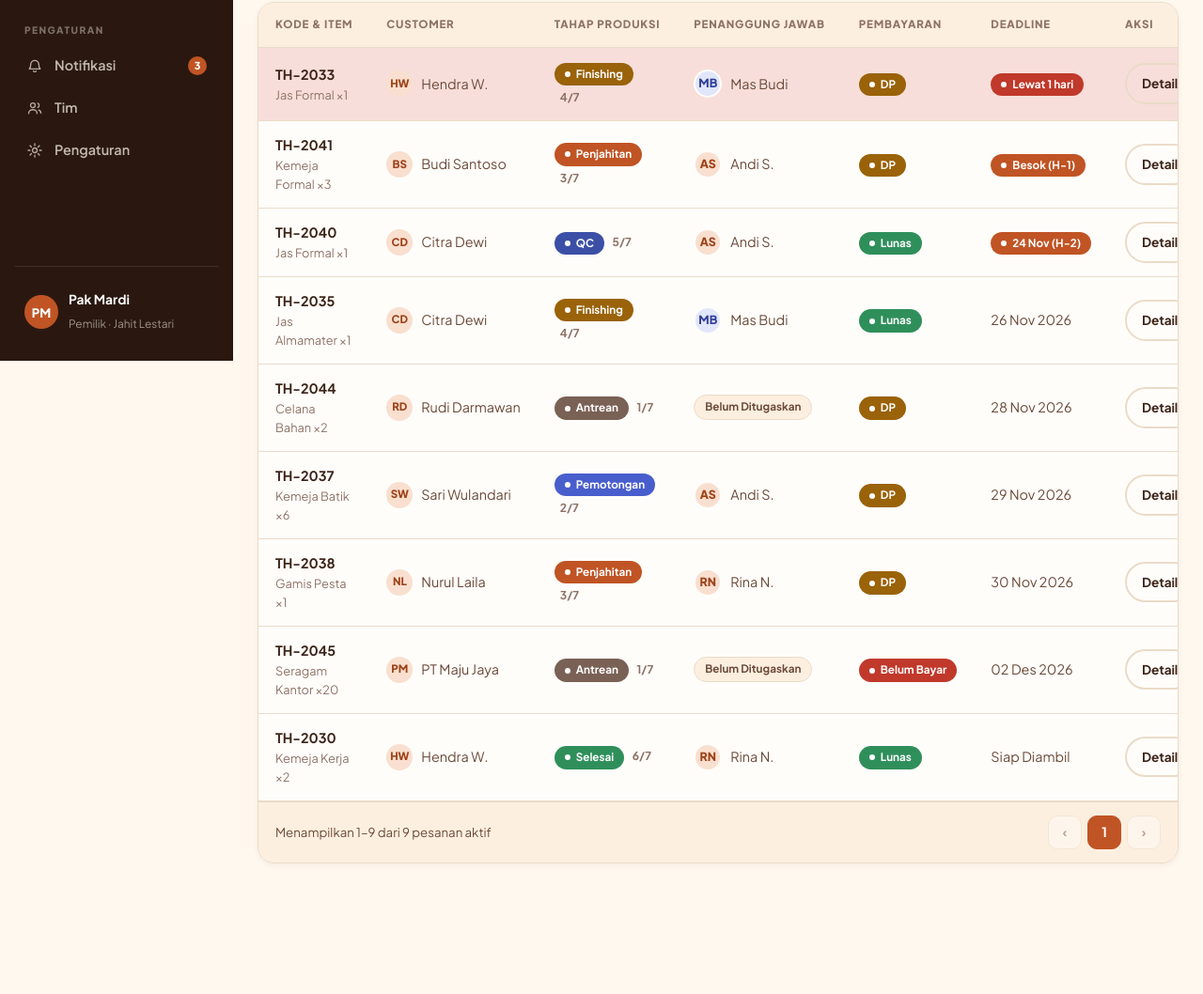
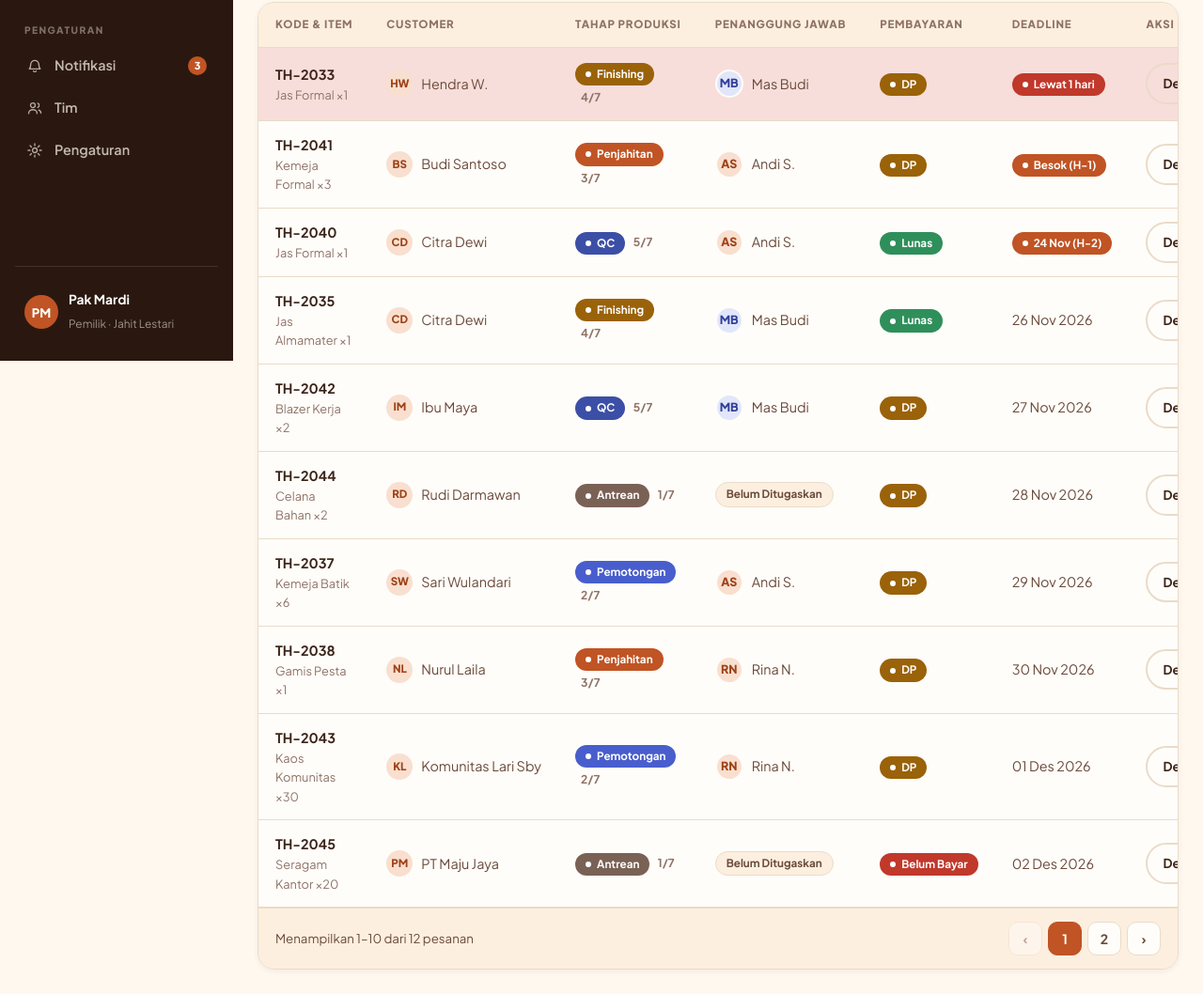
Before and after one commit to zDan1l/TailorHub, a plain HTML site: page app/production/list.html in a window 1280 px wide. Shown: the part 416-1474 px from the top of the page at 94% size. Before the commit the page ends 1361 px from the top, so only its background shows below. Drawn offline with Linux system fonts and the light colour scheme.

Commit message:
fix(production): selaraskan pantau deadline, 12 item, dan pagination 10 per halaman

```diff
--- a/app/production/list.html
+++ b/app/production/list.html
@@ -153,7 +153,7 @@
           </a>
           <a href="deadline-alerts.html" class="btn btn--ghost">
             <svg width="17" height="17"><use href="#i-clock"/></svg>
-            <span>Pantau Deadline</span>
+            <span>Pantau Deadline (2)</span>
           </a>
           <a href="update-status.html" class="btn btn--primary">
             <svg width="17" height="17"><use href="#i-scissors"/></svg>
@@ -348,6 +348,31 @@
                 </td>
               </tr>
 
+              <tr data-stage="qc" data-staff="MB" data-pay="dp">
+                <td>
+                  <a href="detail.html?code=TH-2042" style="color:var(--clay)"><b>TH-2042</b></a>
+                  <div style="font-size:.8rem;color:var(--ink-45)">Blazer Kerja ×2</div>
+                </td>
+                <td>
+                  <div class="cust-cell"><span class="mini">IM</span><span>Ibu Maya</span></div>
+                </td>
+                <td>
+                  <span class="chip chip--qc"><span class="d"></span>QC</span>
+                  <span style="font-size:.76rem;color:var(--ink-45);font-weight:700;margin-left:6px">5/7</span>
+                </td>
+                <td>
+                  <div class="staff-cell"><span class="avatar avatar--sm avatar--indigo">MB</span><span>Mas Budi</span></div>
+                </td>
+                <td><span class="chip chip--dp"><span class="d"></span>DP</span></td>
+                <td>27 Nov 2026</td>
+                <td>
+                  <div class="row-actions">
+                    <a href="detail.html?code=TH-2042" class="btn btn--ghost btn--sm">Detail</a>
+                    <a href="update-status.html?code=TH-2042" class="btn btn--primary btn--sm">Update</a>
+                  </div>
+                </td>
+              </tr>
+
               <tr data-stage="antrean" data-staff="" data-pay="dp">
                 <td>
                   <a href="detail.html?code=TH-2044" style="color:var(--clay)"><b>TH-2044</b></a>
@@ -423,6 +448,31 @@
                 </td>
               </tr>
 
+              <tr data-stage="potong" data-staff="RN" data-pay="dp">
+                <td>
+                  <a href="detail.html?code=TH-2043" style="color:var(--clay)"><b>TH-2043</b></a>
+                  <div style="font-size:.8rem;color:var(--ink-45)">Kaos Komunitas ×30</div>
+                </td>
+                <td>
+                  <div class="cust-cell"><span class="mini">KL</span><span>Komunitas Lari Sby</span></div>
+                </td>
+                <td>
+                  <span class="chip chip--cut"><span class="d"></span>Pemotongan</span>
+                  <span style="font-size:.76rem;color:var(--ink-45);font-weight:700;margin-left:6px">2/7</span>
+                </td>
+                <td>
+                  <div class="staff-cell"><span class="avatar avatar--sm">RN</span><span>Rina N.</span></div>
+                </td>
+                <td><span class="chip chip--dp"><span class="d"></span>DP</span></td>
+                <td>01 Des 2026</td>
+                <td>
+                  <div class="row-actions">
+                    <a href="detail.html?code=TH-2043" class="btn btn--ghost btn--sm">Detail</a>
+                    <a href="update-status.html?code=TH-2043" class="btn btn--primary btn--sm">Update</a>
+                  </div>
+                </td>
+              </tr>
+
               <tr data-stage="antrean" data-staff="" data-pay="unpaid">
                 <td>
                   <a href="detail.html?code=TH-2045" style="color:var(--clay)"><b>TH-2045</b></a>
@@ -473,6 +523,31 @@
                 </td>
               </tr>
 
+              <tr data-stage="diambil" data-staff="RN" data-pay="paid">
+                <td>
+                  <a href="detail.html?code=TH-2026" style="color:var(--clay)"><b>TH-2026</b></a>
+                  <div style="font-size:.8rem;color:var(--ink-45)">Kebaya Wisuda ×1</div>
+                </td>
+                <td>
+                  <div class="cust-cell"><span class="mini">IR</span><span>Ibu Ratna</span></div>
+                </td>
+                <td>
+                  <span class="chip chip--taken"><span class="d"></span>Diambil</span>
+                  <span style="font-size:.76rem;color:var(--ink-45);font-weight:700;margin-left:6px">7/7</span>
+                </td>
+                <td>
+                  <div class="staff-cell"><span class="avatar avatar--sm">RN</span><span>Rina N.</span></div>
+                </td>
+                <td><span class="chip chip--paid"><span class="d"></span>Lunas</span></td>
+                <td>Diambil 20 Nov</td>
+                <td>
+                  <div class="row-actions">
+                    <a href="detail.html?code=TH-2026" class="btn btn--ghost btn--sm">Detail</a>
+                    <a href="update-status.html?code=TH-2026" class="btn btn--primary btn--sm">Update</a>
+                  </div>
+                </td>
+              </tr>
+
               <tr id="emptyRow" hidden>
                 <td colspan="7">
                   <div class="empty" style="padding:32px 16px;">
@@ -487,11 +562,12 @@
         </div>
 
         <div class="table-foot">
-          <span id="tableInfo">Menampilkan 1–9 dari 9 pesanan aktif</span>
-          <nav class="pager" aria-label="Navigasi halaman tabel">
+          <span id="tableInfo">Menampilkan 1–10 dari 12 pesanan</span>
+          <nav class="pager" id="tablePager" aria-label="Navigasi halaman tabel">
             <a href="#" class="is-off" aria-label="Sebelumnya">&lsaquo;</a>
             <a href="#" class="is-on">1</a>
-            <a href="#" class="is-off" aria-label="Berikutnya">&rsaquo;</a>
+            <a href="#">2</a>
+            <a href="#" aria-label="Berikutnya">&rsaquo;</a>
           </nav>
         </div>
       </section>
@@ -503,6 +579,9 @@
 (function () {
   'use strict';
 
+  var PAGE_SIZE = 10;
+  var currentPage = 1;
+
   var searchInput = document.getElementById('listSearch');
   var stageSelect = document.getElementById('filterStage');
   var staffSelect = document.getElementById('filterStaff');
@@ -511,16 +590,16 @@
   var emptyResetBtn = document.getElementById('emptyResetBtn');
   var emptyRow = document.getElementById('emptyRow');
   var tableInfo = document.getElementById('tableInfo');
+  var tablePager = document.getElementById('tablePager');
   var rows = Array.prototype.slice.call(document.querySelectorAll('#prodTable tbody tr[data-stage]'));
 
-  function applyTableFilter() {
+  function getMatchedRows() {
     var query = searchInput.value.trim().toLowerCase();
     var stageVal = stageSelect.value;
     var staffVal = staffSelect.value;
     var payVal = paySelect.value;
-    var visibleCount = 0;
 
-    rows.forEach(function (row) {
+    return rows.filter(function (row) {
       var text = row.textContent.toLowerCase();
       var rStage = row.getAttribute('data-stage') || '';
       var rStaff = row.getAttribute('data-staff') || '';
@@ -533,15 +612,80 @@
         : (!staffVal || rStaff === staffVal);
       var matchPay = !payVal || rPay === payVal;
 
-      var show = matchQuery && matchStage && matchStaff && matchPay;
-      row.hidden = !show;
-      if (show) visibleCount += 1;
+      return matchQuery && matchStage && matchStaff && matchPay;
+    });
+  }
+
+  function createPageLink(label, targetPage, opts) {
+    var a = document.createElement('a');
+    a.href = '#';
+    a.textContent = label;
+    if (opts.ariaLabel) a.setAttribute('aria-label', opts.ariaLabel);
+    if (opts.active) a.classList.add('is-on');
+    if (opts.disabled) {
+      a.classList.add('is-off');
+      a.setAttribute('aria-disabled', 'true');
+    }
+    a.addEventListener('click', function (e) {
+      e.preventDefault();
+      if (opts.disabled || targetPage === currentPage) return;
+      currentPage = targetPage;
+      renderTable();
+    });
+    return a;
+  }
+
+  function renderPager(totalMatched, totalPages) {
+    tablePager.textContent = '';
+    if (totalMatched === 0) return;
+
+    tablePager.appendChild(createPageLink('‹', currentPage - 1, {
+      ariaLabel: 'Sebelumnya',
+      disabled: currentPage <= 1
+    }));
+
+    for (var p = 1; p <= totalPages; p++) {
+      tablePager.appendChild(createPageLink(String(p), p, {
+        active: p === currentPage
+      }));
+    }
+
+    tablePager.appendChild(createPageLink('›', currentPage + 1, {
+      ariaLabel: 'Berikutnya',
+      disabled: currentPage >= totalPages
+    }));
+  }
+
+  function renderTable() {
+    var matched = getMatchedRows();
+    var totalMatched = matched.length;
+    var totalPages = Math.max(1, Math.ceil(totalMatched / PAGE_SIZE));
+    if (currentPage > totalPages) currentPage = totalPages;
+
+    var startIdx = (currentPage - 1) * PAGE_SIZE;
+    var endIdx = startIdx + PAGE_SIZE;
+    var pageSet = matched.slice(startIdx, endIdx);
+
+    rows.forEach(function (row) {
+      row.hidden = pageSet.indexOf(row) === -1;
     });
 
-    emptyRow.hidden = visibleCount > 0;
-    tableInfo.textContent = visibleCount > 0
-      ? 'Menampilkan 1–' + visibleCount + ' dari ' + rows.length + ' pesanan aktif'
-      : 'Menampilkan 0 dari ' + rows.length + ' pesanan aktif';
+    emptyRow.hidden = totalMatched > 0;
+
+    if (totalMatched > 0) {
+      var shownStart = startIdx + 1;
+      var shownEnd = Math.min(endIdx, totalMatched);
+      tableInfo.textContent = 'Menampilkan ' + shownStart + '–' + shownEnd + ' dari ' + totalMatched + ' pesanan';
+    } else {
+      tableInfo.textContent = 'Menampilkan 0 dari ' + rows.length + ' pesanan';
+    }
+
+    renderPager(totalMatched, totalPages);
+  }
+
+  function onFilterChange() {
+    currentPage = 1;
+    renderTable();
   }
 
   function resetFilters() {
@@ -549,15 +693,18 @@
     stageSelect.value = '';
     staffSelect.value = '';
     paySelect.value = '';
-    applyTableFilter();
+    currentPage = 1;
+    renderTable();
   }
 
-  searchInput.addEventListener('input', applyTableFilter);
-  stageSelect.addEventListener('change', applyTableFilter);
-  staffSelect.addEventListener('change', applyTableFilter);
-  paySelect.addEventListener('change', applyTableFilter);
+  searchInput.addEventListener('input', onFilterChange);
+  stageSelect.addEventListener('change', onFilterChange);
+  staffSelect.addEventListener('change', onFilterChange);
+  paySelect.addEventListener('change', onFilterChange);
   resetBtn.addEventListener('click', resetFilters);
   emptyResetBtn.addEventListener('click', resetFilters);
+
+  renderTable();
 })();
 </script>
 </body>
```
